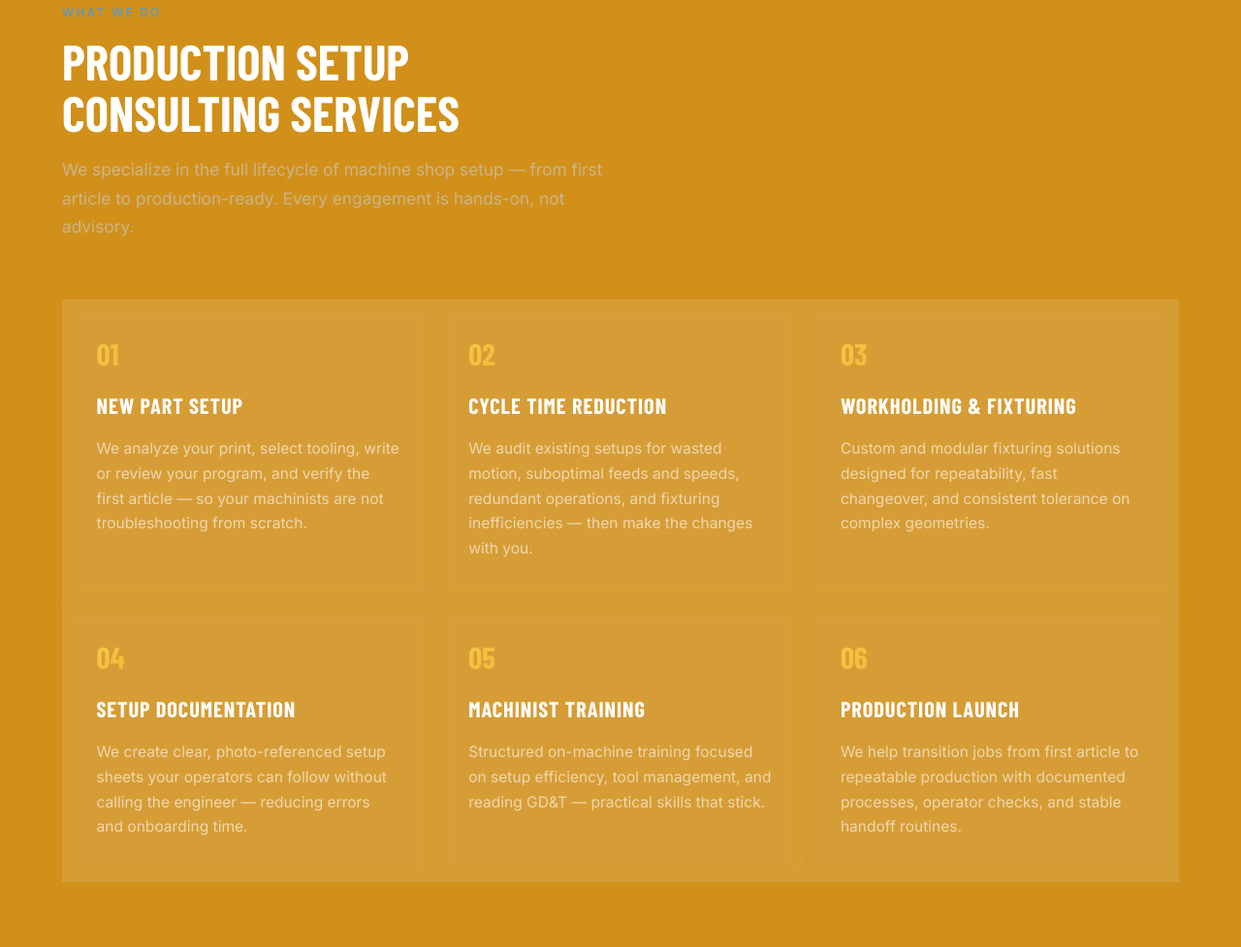
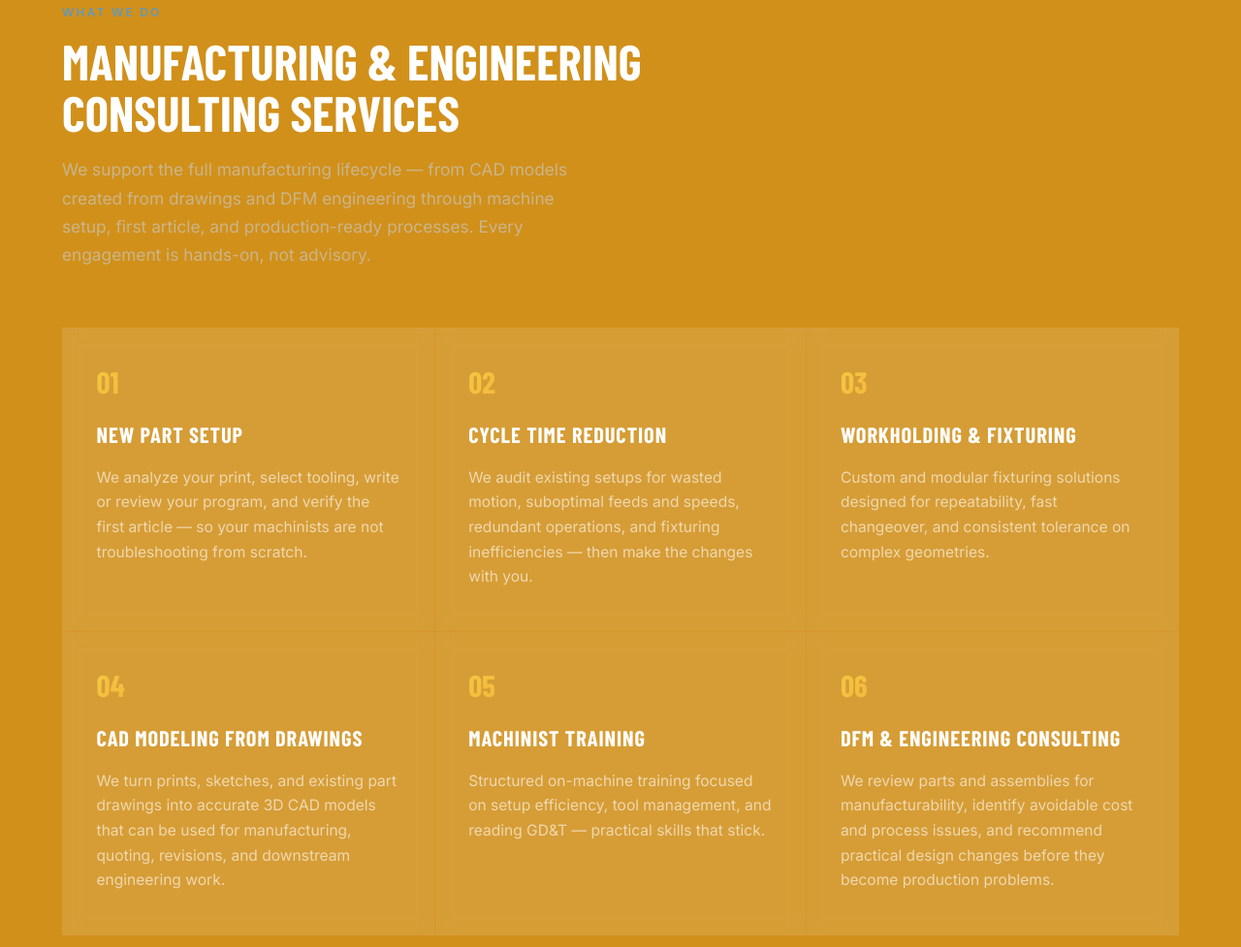
Before and after one commit to ElectricalLeadSupreme/ElectricalLeadSupreme.github.io, a plain HTML site: page index.html in a window 1280 px wide. Shown: the part 935-1912 px from the top of the page at 97% size. Drawn offline with nearby package versions, Linux system fonts and the light colour scheme; a web font is replaced by a local one.

Commit message:
Broaden site copy to include CAD and DFM engineering services

```diff
--- a/index.html
+++ b/index.html
@@ -4,13 +4,13 @@
   <meta charset="UTF-8" />
   <meta name="viewport" content="width=device-width, initial-scale=1.0" />
   <meta name="theme-color" content="#0E1318" />
-  <meta name="description" content="Promeos provides hands-on machine shop production setup consulting, CNC setup support, fixturing, documentation, and production launch assistance." />
+  <meta name="description" content="Promeos provides hands-on manufacturing and engineering consulting, including CNC production support, CAD modeling from drawings, DFM, fixturing, documentation, and production launch assistance." />
 
-  <meta property="og:title" content="Promeos — Machine Shop Production Setup Consulting" />
-  <meta property="og:description" content="Hands-on CNC setup and production launch support for machine shops." />
+  <meta property="og:title" content="Promeos — Manufacturing & Engineering Consulting" />
+  <meta property="og:description" content="Hands-on manufacturing and engineering support, from CAD modeling and DFM through CNC setup and production launch." />
   <meta property="og:type" content="website" />
 
-  <title>Promeos — Machine Shop Production Setup Consulting</title>
+  <title>Promeos — Manufacturing & Engineering Consulting</title>
 
   <link rel="preconnect" href="https://fonts.googleapis.com" />
   <link rel="preconnect" href="https://fonts.gstatic.com" crossorigin />
@@ -74,7 +74,7 @@
 
       <div class="hero__content">
         <span class="hero__brand">Promeos</span>
-        <span class="eyebrow">Machine Shop Production Consulting</span>
+        <span class="eyebrow">Manufacturing &amp; Engineering Consulting</span>
         <h1>Setup Right.<br />Run Tight.<br /><em>Ship On Time.</em></h1>
 
         <div class="hero__actions">
@@ -102,8 +102,8 @@
     <section id="services" class="section zone-dark" data-bg="#1A2535">
       <div class="section__header reveal">
         <span class="section__label">What We Do</span>
-        <h2 class="section__title">Production Setup<br />Consulting Services</h2>
-        <p class="section__intro">We specialize in the full lifecycle of machine shop setup — from first article to production-ready. Every engagement is hands-on, not advisory.</p>
+        <h2 class="section__title">Manufacturing &amp; Engineering<br />Consulting Services</h2>
+        <p class="section__intro">We support the full manufacturing lifecycle — from CAD models created from drawings and DFM engineering through machine setup, first article, and production-ready processes. Every engagement is hands-on, not advisory.</p>
       </div>
 
       <div class="grid grid--services">
@@ -124,8 +124,8 @@
         </article>
         <article class="card card--service reveal reveal-delay-1">
           <div class="card__icon" aria-hidden="true">04</div>
-          <h3>Setup Documentation</h3>
-          <p>We create clear, photo-referenced setup sheets your operators can follow without calling the engineer — reducing errors and onboarding time.</p>
+          <h3>CAD Modeling from Drawings</h3>
+          <p>We turn prints, sketches, and existing part drawings into accurate 3D CAD models that can be used for manufacturing, quoting, revisions, and downstream engineering work.</p>
         </article>
         <article class="card card--service reveal reveal-delay-2">
           <div class="card__icon" aria-hidden="true">05</div>
@@ -134,8 +134,8 @@
         </article>
         <article class="card card--service reveal reveal-delay-3">
           <div class="card__icon" aria-hidden="true">06</div>
-          <h3>Production Launch</h3>
-          <p>We help transition jobs from first article to repeatable production with documented processes, operator checks, and stable handoff routines.</p>
+          <h3>DFM &amp; Engineering Consulting</h3>
+          <p>We review parts and assemblies for manufacturability, identify avoidable cost and process issues, and recommend practical design changes before they become production problems.</p>
         </article>
       </div>
     </section>
@@ -176,7 +176,7 @@
       <div class="section__header reveal">
         <span class="section__label">Why Promeos</span>
         <h2 class="section__title">We Have Run the Machines<br />We Consult On</h2>
-        <p class="section__intro">Our consultants are former setup machinists with time in job shops, aerospace, and production environments.</p>
+        <p class="section__intro">Our consultants combine hands-on machining experience with practical engineering support across CAD, DFM, job shops, aerospace, and production environments.</p>
       </div>
 
       <div class="why-grid">
@@ -307,7 +307,7 @@
     <a href="#home" class="site-footer__logo" aria-label="Promeos home">
       <img src="assets/promeos-logo.png" alt="Promeos" width="210" height="30" loading="lazy" decoding="async" />
     </a>
-    <p>© 2026 Promeos LLC · Machine Shop Production Setup Consulting</p>
+    <p>© 2026 Promeos LLC · Manufacturing &amp; Engineering Consulting</p>
   </footer>
 </body>
 </html>
```
